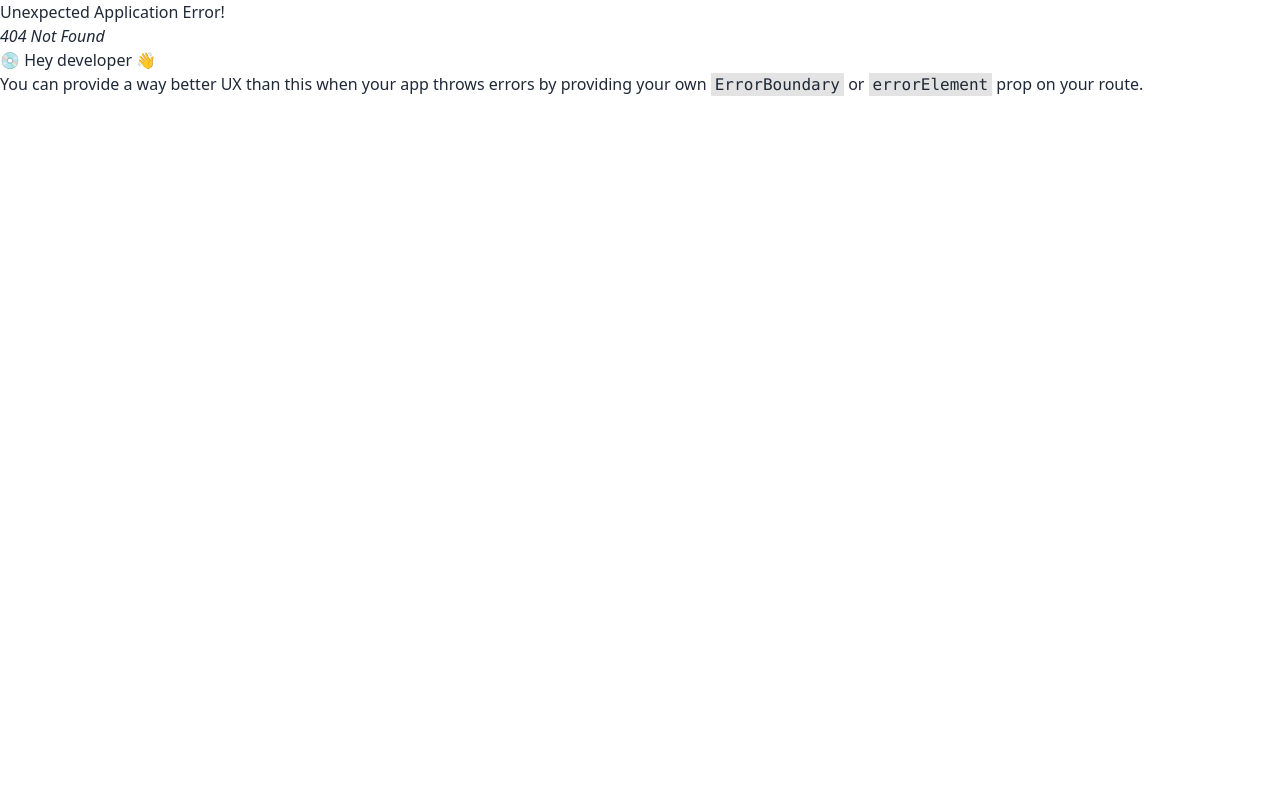
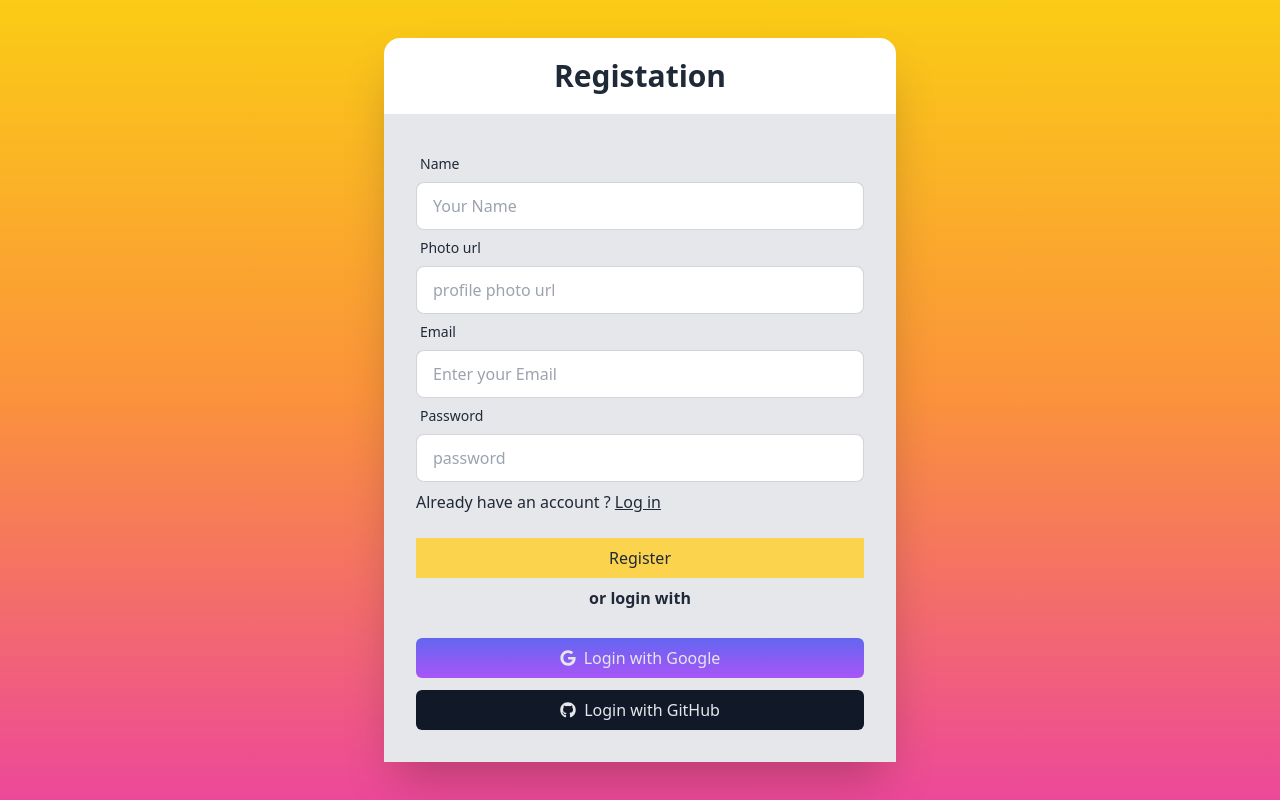
Before and after one commit to Sayemhaque/MERN-Instagram-clone, a React (Vite) app in the folder client/: page /register in a window 1280 px wide. Before the commit this address had no page. Built offline with nearby package versions, Linux system fonts and the light colour scheme.

Commit message:
register & login page added

```diff
--- /dev/null
+++ b/client/src/PrivateRoute/PrivateRoute.jsx
@@ -0,0 +1,9 @@
+
+import { Navigate} from 'react-router-dom';
+
+const PrivateRoute = ({children}) => {
+    const user = true;
+    return user ? children : <Navigate to='login'></Navigate>
+};
+
+export default PrivateRoute;
--- /dev/null
+++ b/client/src/pages/Login/Login.jsx
@@ -0,0 +1,43 @@
+import React from 'react';
+import { FaGithub, FaGoogle } from 'react-icons/fa';
+import { Link } from 'react-router-dom';
+
+const Login = () => {
+    return (
+        <div className="hero min-h-screen bg-gradient-to-b from-yellow-400 via-orange-400 to-pink-500">
+        <div className="w-full flex justify-center">
+          <div className="card  w-full max-w-lg shadow-2xl bg-base-100">
+          <h1 className="text-center font-bold text-3xl py-5">Login</h1>
+            <div  className="card-body rounded-xl  bg-gray-200">
+            <form >
+              <div className="form-control">
+                <label className="label">
+                  <span className="label-text">Email</span>
+                </label>
+                <input type="text" placeholder="Enter your Email" required name="email" className="input input-bordered" />
+              </div>
+              <div className="form-control">
+                <label className="label">
+                  <span className="label-text">Password</span>
+                </label>
+                <input type="password" placeholder="password" required name="password" className="input input-bordered" />
+              </div>
+              {/* <p className="py-1 text-red-600">{error}</p> */}
+              <p className="mt-2">Dont't have an account ? <Link to="/register" className="underline">Register</Link></p>
+              <div className="form-control mt-6">
+                <button type="submit" className="w-full py-2 bg-amber-400 rounded-md">Register</button>
+              </div>
+            </form>
+            <p className="text-center font-semibold text-md">or login with</p>
+            <div className="mt-5 text-gray-200">
+                <button className="flex items-center bg-gradient-to-b from-indigo-500 to-purple-500 w-full py-2 rounded-md justify-center" ><span className="mr-2"><FaGoogle/></span> Login with Google</button>
+                <button className="flex items-center bg-gray-900 w-full py-2  mt-3 rounded-md justify-center" ><span className="mr-2"><FaGithub/></span> Login with GitHub</button>
+              </div>
+            </div>
+          </div>
+        </div>
+      </div>
+    );
+};
+
+export default Login;
--- /dev/null
+++ b/client/src/pages/Register/Register.jsx
@@ -0,0 +1,54 @@
+import { FaGithub, FaGoogle } from "react-icons/fa";
+import { Link } from "react-router-dom";
+
+const Register = () => {
+    return (
+        <div className="hero min-h-screen bg-gradient-to-b from-yellow-400 via-orange-400 to-pink-500">
+        <div className="w-full flex justify-center">
+          <div className="card  w-full max-w-lg shadow-2xl bg-base-100">
+          <h1 className="text-center font-bold text-3xl py-5">Registation</h1>
+            <div  className="card-body  bg-gray-200">
+            <form >
+            <div className="form-control">
+                <label className="label">
+                  <span className="label-text">Name</span>
+                </label>
+                <input type="text" placeholder="Your Name"  required name="name" className="input input-bordered" />
+              </div>
+              <div className="form-control">
+                <label className="label">
+                  <span className="label-text">Photo url</span>
+                </label>
+                <input type="text" placeholder="profile photo url"  required name="photoUrl" className="input input-bordered" />
+              </div>
+              <div className="form-control">
+                <label className="label">
+                  <span className="label-text">Email</span>
+                </label>
+                <input type="text" placeholder="Enter your Email" required name="email" className="input input-bordered" />
+              </div>
+              <div className="form-control">
+                <label className="label">
+                  <span className="label-text">Password</span>
+                </label>
+                <input type="password" placeholder="password" required name="password" className="input input-bordered" />
+              </div>
+              {/* <p className="py-1 text-red-600">{error}</p> */}
+              <p className="mt-2">Already have an account ? <Link to="/login" className="underline">Log in</Link></p>
+              <div className="form-control mt-6">
+                <button type="submit" className="w-full py-2 bg-amber-300">Register</button>
+              </div>
+            </form>
+            <p className="text-center font-semibold text-md">or login with</p>
+            <div className="mt-5 text-gray-200">
+                <button className="flex items-center bg-gradient-to-b from-indigo-500 to-purple-500  w-full py-2 rounded-md justify-center"><span className="mr-2"><FaGoogle/></span> Login with Google</button>
+                <button className="flex items-center bg-gray-900 w-full py-2  mt-3 rounded-md justify-center"><span className="mr-2"><FaGithub/></span> Login with GitHub</button>
+              </div>
+            </div>
+          </div>
+        </div>
+      </div>
+    );
+};
+
+export default Register;
```
Also changed, not shown: client/src/Routes/Routes.jsx (+27 -14 lines).
